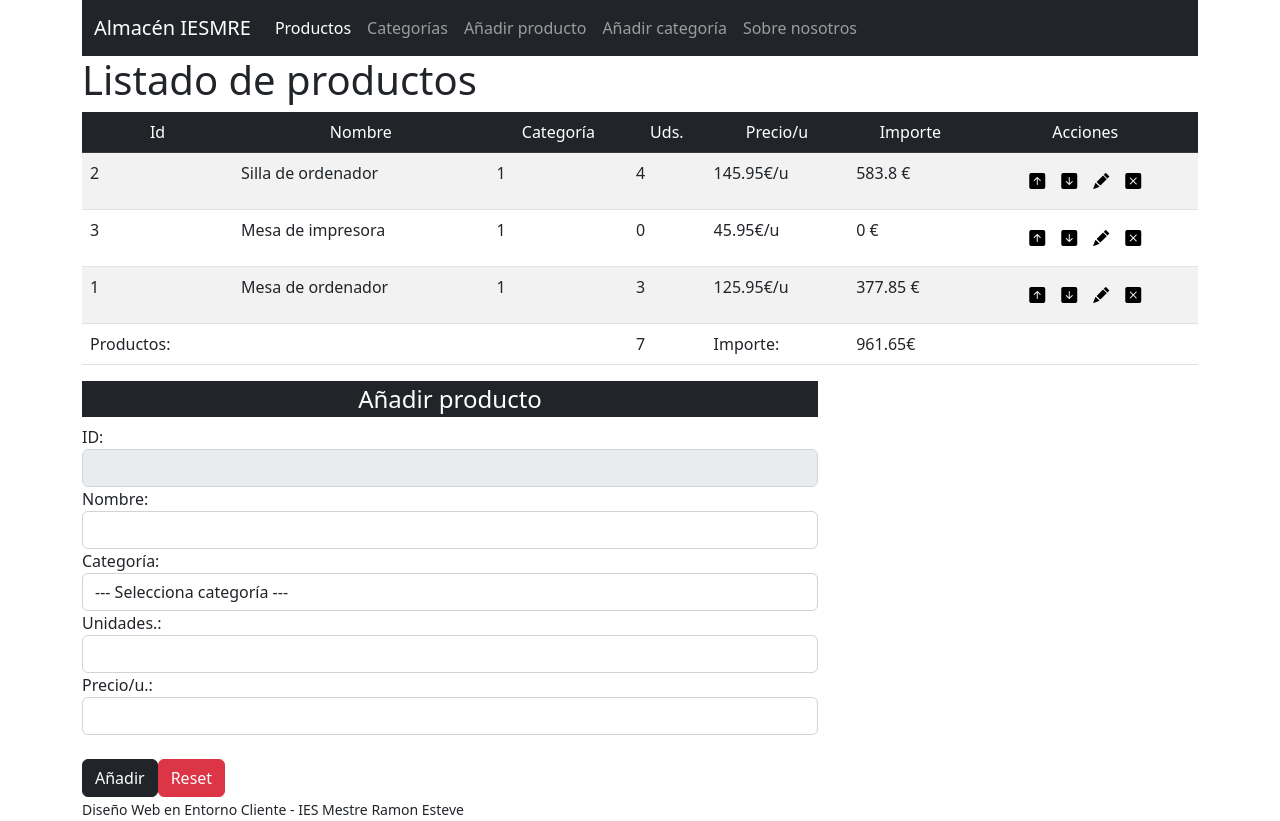
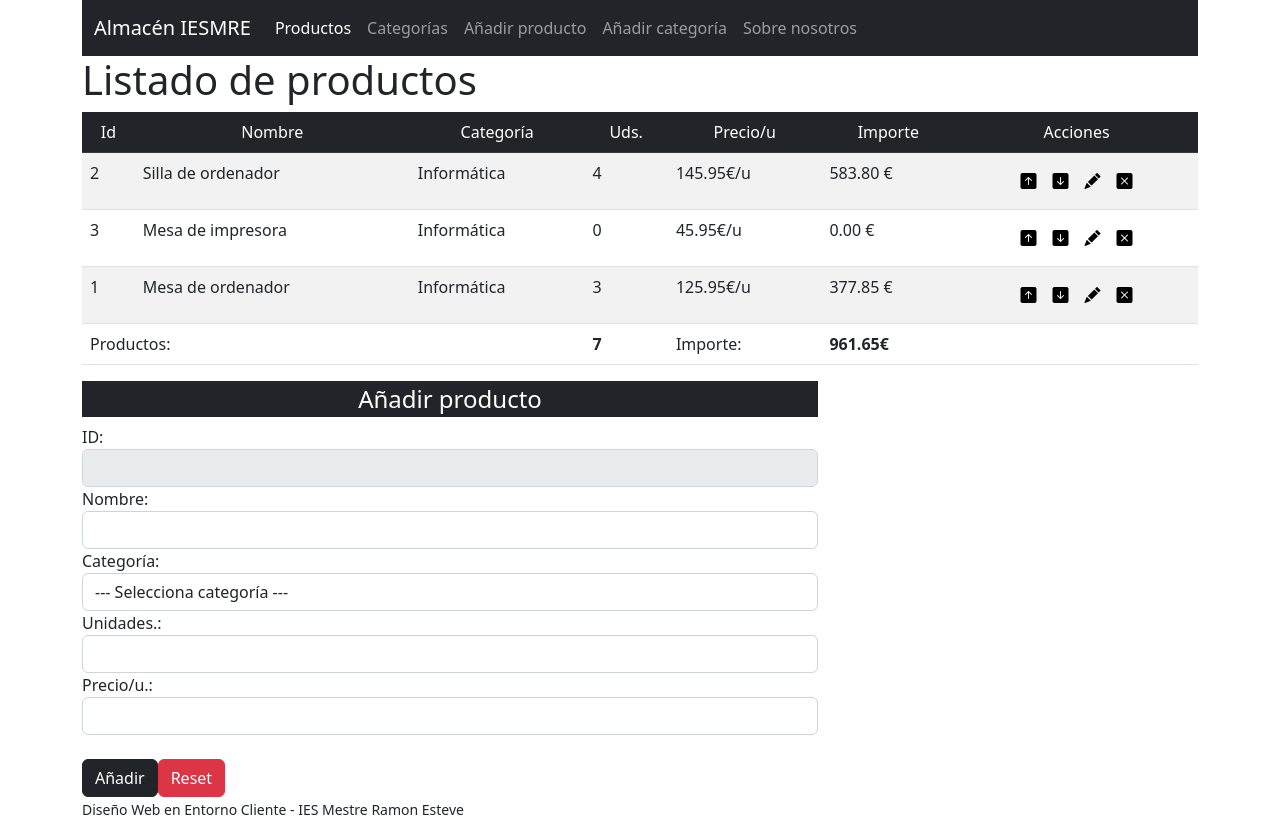
Before and after one commit to notDRKY/vue-final-project-dwc, a Vue app: page / in a window 1280 px wide. Built offline with nearby package versions, Linux system fonts and the light colour scheme.

Commit message:
Local function of methods working, categories reworked on the table view.

```diff
--- a/src/App.vue
+++ b/src/App.vue
@@ -6,6 +6,7 @@ import ProductsTable from './components/ProductsTable.vue';
 import { store } from './store/data.js'
 
 export default {
+  name: 'App',
   components: { ProductForm, ProductsTable, AppMenu },
   data() {
     return {
@@ -13,9 +14,9 @@ export default {
       categories: store.state.categories,
     };
   },
-  mounted() {
-    //store.loadData()
-  },
+  // mounted() {
+  //   store.loadData()
+  // },
 }
 </script>
 
--- a/src/components/ProductItem.vue
+++ b/src/components/ProductItem.vue
@@ -2,17 +2,17 @@
   <tr>
     <td>{{ item.id }}</td>
     <td>{{ item.name }}</td>
-    <td>{{ item.category }}</td>
+    <td>{{ returnCategory(item.category) }}</td>
     <td>{{ item.units }}</td>
-    <td>{{ item.price }}€/u</td>
-    <td>{{ item.price * item.units }} €</td>
+    <td>{{ (item.price).toFixed(2) }}€/u</td>
+    <td>{{ (item.price * item.units).toFixed(2) }} €</td>
     <td class="text-center">
       <!--Botón flecha apuntando hacía arriba-->
       <button @click="incrementProductUnts" class="bi bi-arrow-up-square-fill"></button>
       <!--Botón flecha apuntando hacía abajo-->
       <button @click="decreaseProductUnts" class="bi bi-arrow-down-square-fill"></button>
-      <!--Botón de editar (claramnte no funcional)-->
-      <button class="bi bi-pencil-fill"></button>
+      <!--Botón de editar (claramente no funcional)-->
+      <button @click="returnCategory" class="bi bi-pencil-fill"></button>
       <!--Botón de borrar-->
       <button @click="delProduct" class="bi bi-x-square-fill"></button>
     </td>
@@ -20,8 +20,15 @@
 </template>
 
 <script>
+import { store } from '@/store/data';
+
 export default {
   name: 'product-item',
+  data() {
+    return {
+      categories: store.state.categories
+    }
+  },
   props: {
     item: {
       type: Object,
@@ -30,13 +37,19 @@ export default {
   },
   methods: {
     incrementProductUnts() {
-      alert('Unidades aumentan')
+      store.incrementProductUnitAction(this.item.id)
     },
     decreaseProductUnts() {
-      alert('Unidades disminuyen')
+      store.decreaseProductUnitAction(this.item.id)
     },
     delProduct() {
-      alert('Carlos chupa pijitas')
+      if (confirm(`Se va a borrar el producto '${this.item.name}'`)) {
+        store.deleteProductAction(this.item.id)
+      }
+    },
+    returnCategory(id) {
+      //store.returnProductCategoryAction(this.item.id)
+      return store.state.categories.find((i) => i.id === id).name
     }
   }
 }
--- a/src/components/ProductsTable.vue
+++ b/src/components/ProductsTable.vue
@@ -17,14 +17,10 @@
         <product-item v-for="i in products" :key="i.id" :item="i"></product-item>
         <!--Fila de recuento de productos y importe total de estos:-->
         <tr>
-          <!--Las etiquetas <td> vacías son por fines estéticos cuando se muestre la tabla-->
-          <td>Productos:</td>
-          <td></td>
-          <td></td>
-          <td>{{ totalProducts }}</td>
+          <td colspan="3"> Productos:</td>
+          <td><strong> {{ totalProducts }} </strong></td>
           <td>Importe:</td>
-          <td>{{ totalAmount }}€</td>
-          <td></td>
+          <td colspan="2"><strong> {{ totalAmount }}€ </strong></td>
         </tr>
       </tbody>
     </table>
@@ -52,7 +48,7 @@ export default {
     },
     totalAmount() {
       // recursivo???
-      return this.products.reduce((acc, i) => Number.parseFloat(acc += (i.price * i.units)), 0)
+      return this.products.reduce((acc, i) => Number.parseFloat(acc += (i.price * i.units)), 0).toFixed(2)
     }
   }
 }
--- a/src/store/data.js
+++ b/src/store/data.js
@@ -1,59 +1,75 @@
-import { reactive } from "vue";
-//import axios from 'axios';
+import { reactive } from 'vue';
 
 export const store = {
   state: {
     products: reactive([
       {
         id: 2,
-        name: "Silla de ordenador",
+        name: 'Silla de ordenador',
         category: 1,
         units: 4,
-        price: 145.95
+        price: 145.95,
       },
       {
         id: 3,
-        name: "Mesa de impresora",
+        name: 'Mesa de impresora',
         category: 1,
         units: 0,
-        price: 45.95
+        price: 45.95,
       },
       {
         id: 1,
-        name: "Mesa de ordenador",
+        name: 'Mesa de ordenador',
         category: 1,
         units: 3,
-        price: 125.95
-      }
+        price: 125.95,
+      },
     ]),
     categories: reactive([
       {
         id: 1,
-        name: "Informática",
-        description: "Descripción"
+        name: 'Informática',
+        description: 'Descripción',
       },
       {
         id: 2,
-        name: "Cocina",
-        description: "Descripción"
+        name: 'Cocina',
+        description: 'Descripción',
       },
       {
         id: 2,
-        name: "Medicina",
-        description: "Descripción"
-      }
-    ])
+        name: 'Medicina',
+        description: 'Descripción',
+      },
+    ]),
   },
-  addProductAction(newName, newCategory,newUnits, newPrice) {
-    let maxId = this.state.todos.reduce(
-      (max, item) => (item.id > max ? item.id : max), 0
+  addProductAction(newName, newCategory, newUnits, newPrice) {
+    let maxId = this.state.products.reduce(
+      (max, item) => (item.id > max ? item.id : max),
+      0
     );
     this.state.products.push({
       id: maxId + 1,
       name: newName,
       category: newCategory,
       units: newUnits,
-      price: newPrice
+      price: newPrice,
     });
+  },
+  deleteProductAction(id) {
+    let index = this.state.products.findIndex((i) => i.id === id);
+    if (index !== -1) {
+      this.state.products.splice(index, 1);
+    }
+  },
+  incrementProductUnitAction(id) {
+    let product = this.state.products.find((i) => i.id === id);
+    product.units += 1;
+  },
+  decreaseProductUnitAction(id) {
+    let product = this.state.products.find((i) => i.id === id);
+    if (product.units > 0) {
+      product.units -= 1;
+    }
   }
-}
+};
```
